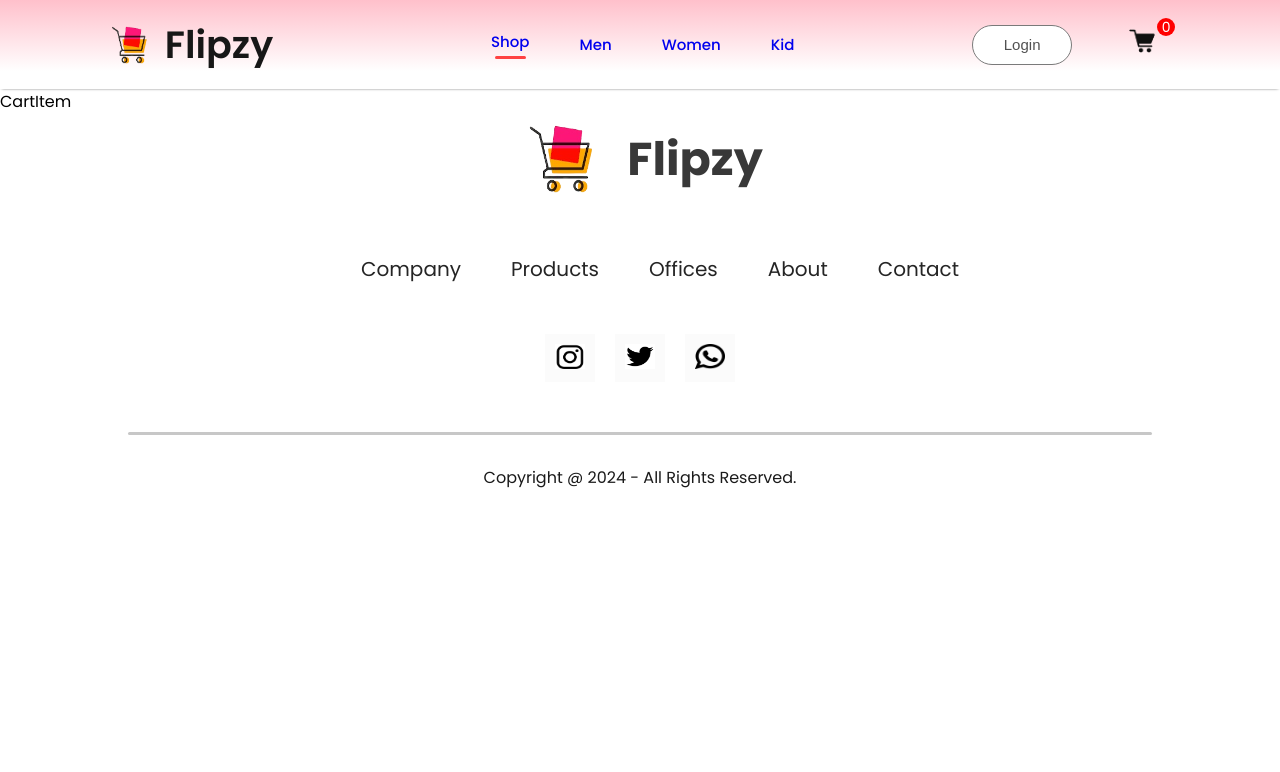
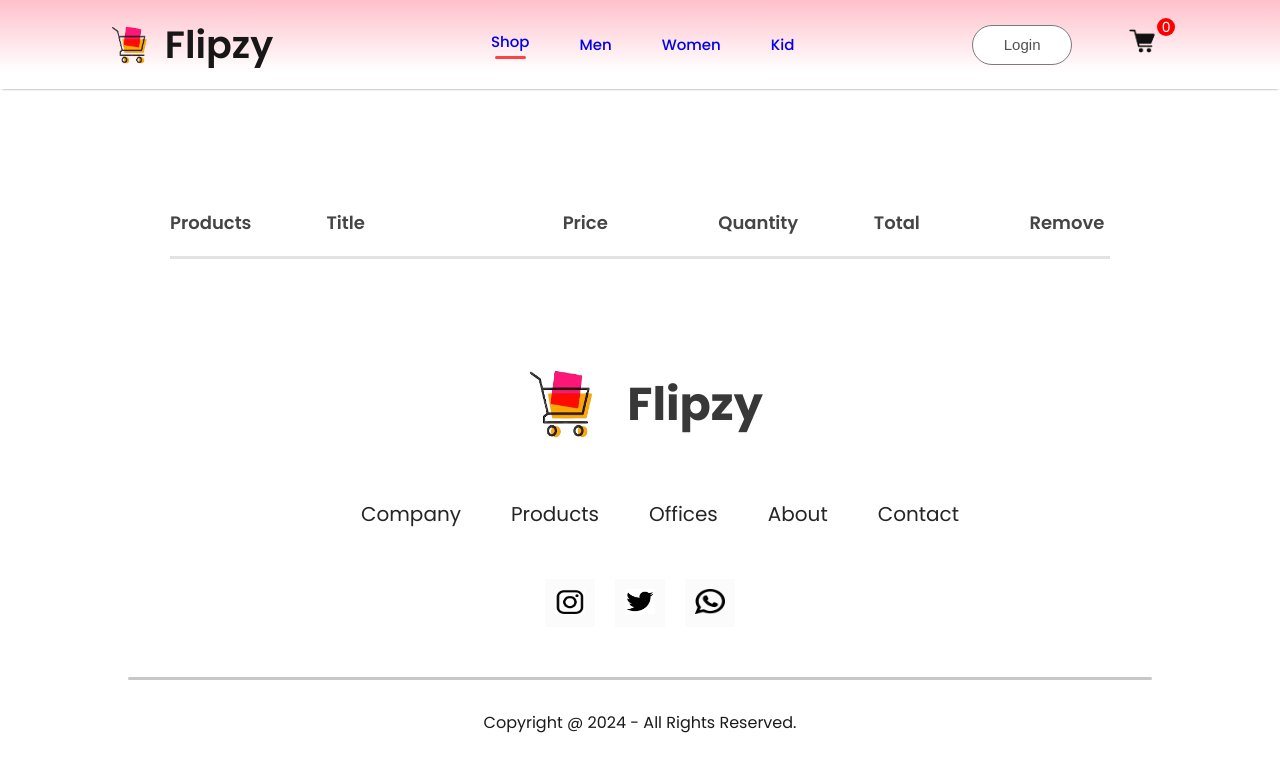
Before and after one commit to Bhavish2005/Flipzy, a React (Create React App) app: page /cart in a window 1280 px wide. Shown: the top 772 px of the page. Built offline with nearby package versions, Linux system fonts and the light colour scheme; a web font is replaced by a local one.

Commit message:
cart page designed

```diff
--- a/src/components/CartItems/CartItem.css
+++ b/src/components/CartItems/CartItem.css
@@ -0,0 +1,36 @@
+.cart-item{
+    margin: 100px 170px;
+}
+.cart-item hr{
+    height: 3px;
+    background: #e2e2e2;
+    border: 0;
+}
+.cartitem-format-main{
+    display: grid;
+    grid-template-columns:0.5fr 2fr 1fr 1fr 1fr 1fr;
+    align-items: center;
+    gap: 75px;
+    padding: 20px 0px;
+    color: #454545;
+    font-size: 18px;
+    font-weight: 600;
+
+}.cart-item-format{
+    font-size: 17px;
+    font-weight: 500;
+}
+.carticon-product{
+    height: 62px;
+}
+.cart-item-remove{
+    width: 15px;
+    margin: 0px 40px;
+    cursor: pointer;
+}
+.cartitems-quantity{
+    width: 64px;
+    height: 50px;
+    border: 2px solid #ebebeb;
+    background: #ffff;
+}
--- a/src/components/CartItems/CartItem.jsx
+++ b/src/components/CartItems/CartItem.jsx
@@ -1,8 +1,38 @@
-import React from 'react'
+import React, { useContext } from 'react'
 import './CartItem.css'
+import { ShopContext } from '../../context/ShopContext'
+import remove_icon from '../assests/cart_cross_icon.png'
 const CartItem = () => {
+  const{all_products,cartItems,removeFromCart}=useContext(ShopContext)
+
   return (
-    <div>CartItem</div>
+    <div className="cart-item">
+      <div className="cartitem-format-main">
+        <p>Products</p>
+        <p>Title</p>
+        <p>Price</p>
+        <p>Quantity</p>
+        <p>Total</p>
+        <p>Remove</p>
+      </div>
+      <hr />
+     {all_products.map((e)=>{
+        if(cartItems[e.id]>0)
+      {
+        return <div>
+        <div className="cart-item-format cartitem-format-main">
+        <img src={e.image} alt="" className='carticon-product'/>
+          <p>{e.name}</p>
+          <p>{e.new_price}</p>
+          <button className="cartitems-quantity">{cartItems[e.id]}</button>
+          <p>{e.new_price*cartItems[e.id]}</p>
+          <img  className='cart-item-remove' src={remove_icon} onClick={()=>{removeFromCart(e.id)}} alt="" />
+        </div>
+      </div>
+       }
+      })}
+
+    </div>
   )
 }
 
--- a/src/components/ProductDisplay/Productdisplay.jsx
+++ b/src/components/ProductDisplay/Productdisplay.jsx
@@ -5,7 +5,7 @@ import dullstar_icon from "../assests/star_dull_icon.png";
 import { ShopContext } from "../../context/ShopContext";
 const Productdisplay = (props) => {
   const { product } = props;
-  const {addTocart}=useContext(ShopContext)
+  const {addToCart}=useContext(ShopContext)
 
   return (
     <div className="productdisplay">
@@ -53,7 +53,7 @@ const Productdisplay = (props) => {
           <div>XL</div>
           <div>XXL</div>
         </div>
-        <button onClick={()=>{addTocart(product.id)}}>Add To Cart</button>
+        <button onClick={()=>{addToCart(product.id)}}>Add To Cart</button>
         <p className="productdisplay-category">
           <span>Category : </span>
           {product.category}
```
Also changed, not shown: src/components/assests/cart_cross_icon.png (added), src/components/assests/cart_icon.png (added).
